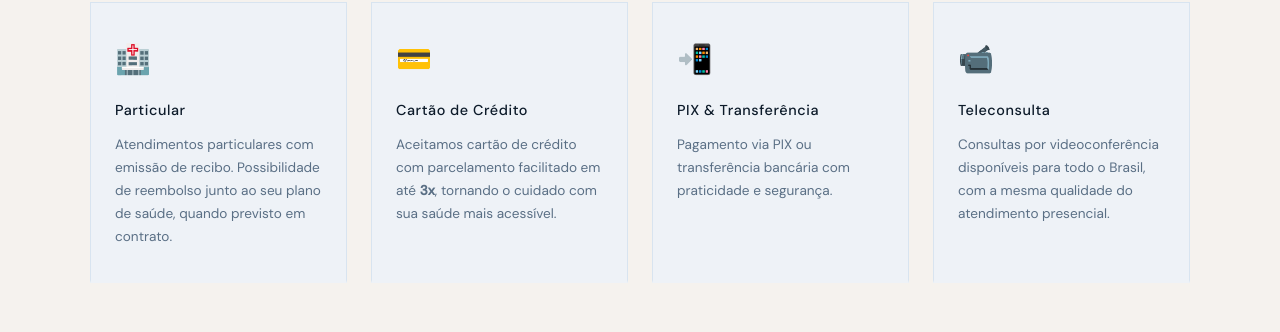
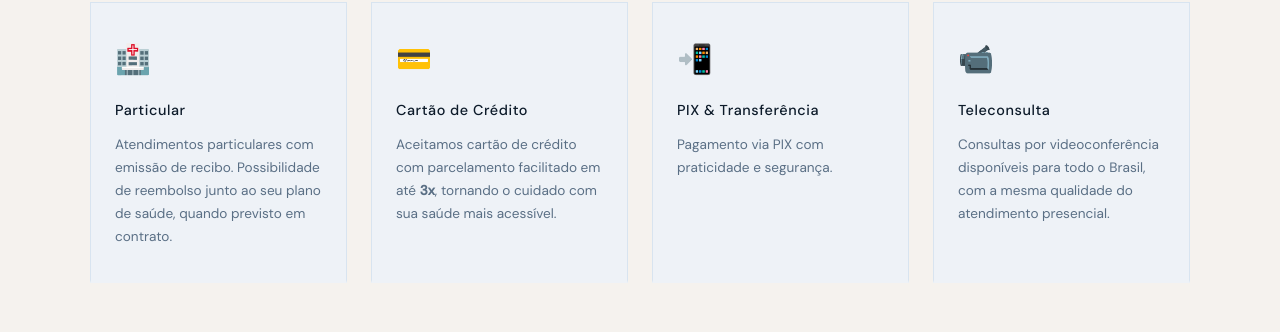
Before and after one commit to neurobrendow-dev/Neurobrendow-dev.GitHub.io, a Jekyll site: the page built from index.html, in a window 1280 px wide and 900 px high, scrolled down 4843 px. Shown: the part 124-456 px from the top of the window. Built offline with Jekyll 4.4.1, drawn with Linux system fonts in a browser that asks for light colours.

Commit message:
Update payment and FAQ descriptions in index.html

```diff
--- a/index.html
+++ b/index.html
@@ -1279,7 +1279,7 @@
     <div class="payment-card">
       <div class="payment-icon">📲</div>
       <h4>PIX & Transferência</h4>
-      <p>Pagamento via PIX ou transferência bancária com praticidade e segurança.</p>
+      <p>Pagamento via PIX com praticidade e segurança.</p>
     </div>
     <div class="payment-card">
       <div class="payment-icon">📹</div>
@@ -1315,7 +1315,7 @@
       </button>
       <div class="faq-answer">
         <div class="faq-answer-inner">
-          O atendimento é exclusivamente particular, com emissão de recibo para que o paciente possa solicitar reembolso ao seu plano de saúde, quando previsto em contrato. Aceitamos pagamento via cartão de crédito (com parcelamento em até 3x), PIX ou transferência bancária.
+          O atendimento é exclusivamente particular, com emissão de recibo para que o paciente possa solicitar reembolso ao seu plano de saúde, quando previsto em contrato. Aceitamos pagamento via cartão de crédito (com parcelamento em até 3x) e PIX.
         </div>
       </div>
     </div>
```
Also changed, not shown: other parts of index.html (+1 -1 lines).
